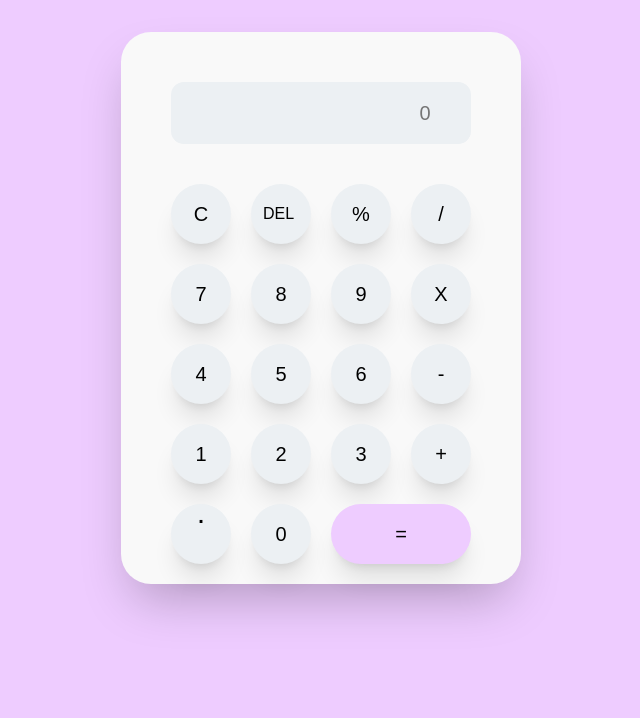
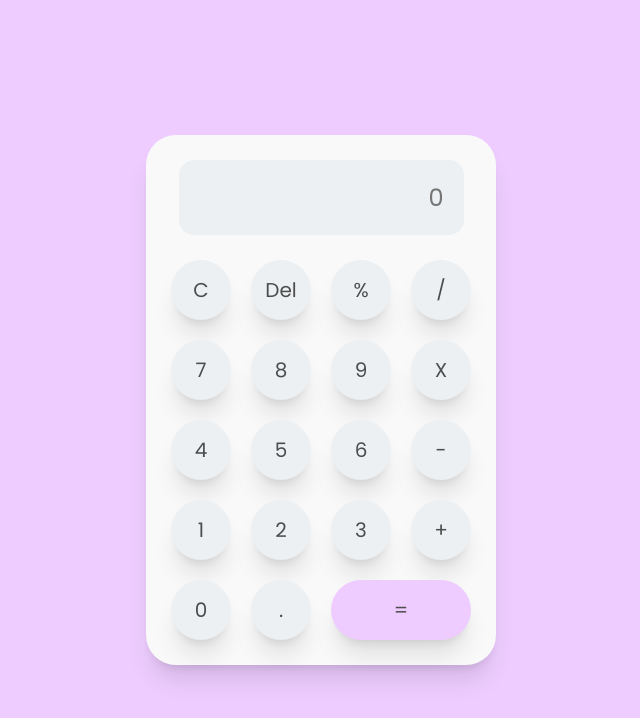
Before and after one commit to JustJosephCodes/calculator, a plain HTML site: page index.html in a window 1280 px wide. Shown: the whole page, without its empty margins (319-959 px from the left). Drawn offline with Linux system fonts and the light colour scheme.

Commit message:
completed project

```diff
--- a/app.js
+++ b/app.js
@@ -0,0 +1,23 @@
+const display = document.querySelector(".display");
+
+function appendToDisplay(input) {
+  display.value += input;
+}
+
+function clearDisplay(){
+  display.value = ""
+}
+
+function calculate (){
+  try{
+    display.value = eval(display.value)
+  } catch (error){
+    display.value = "Error"
+  }
+}
+
+function removeFromDisplay() {
+  let displayValue = display.value;
+  let slicedChar = displayValue.toString(2).slice(0, -1)
+  display.value = `${slicedChar}`
+}
--- a/index.html
+++ b/index.html
@@ -4,69 +4,38 @@
   <meta charset="UTF-8">
   <meta name="viewport" content="width=device-width, initial-scale=1.0">
   <title>Calculator</title>
-  <link rel="stylesheet" href="styles.css">
+  <link rel="stylesheet" href="./styles.css">
 </head>
 <body>
-  <div class="wrapper">
-    <div class="wrapper-2">
-      <div class="calculations-wrapper">
-        <input type="text" placeholder="0" class="calculations" readonly>
-      </div>
-      <div class="main" >
 
-        <button class=""><span> C</span></button>
 
-        <button  id="delete"><span id="delete-2">DEL</span></button>
-
-        <button><span>%</span></button>
-
-        <button> <span>/</span></button>
-
-        <button><span> 7</span></button>
-
-        <button><span>8</span></button>
-        <button>
-         <span> 9</span>
-        </button>
-        <button>
-          <span>X</span>
-        </button>
-        <button>
-          <span>4</span>
-        </button>
-        <button>
-          <span>5</span>
-        </button>
-        <button>
-         <span> 6</span>
-        </button>
-        <button>
-         <span> -</span>
-        </button>
-        <button>
-         <span>1</span>
-        </button>
-        <button>
-          <span> 2</span>
-        </button>
-        <button>
-          <span>3</span>
-        </button>
-        <button>
-         <span>+</span>
-        </button>
-        <button class="decimal">
-          <span>.</span>
-        </button>
-        <button>
-          <span>0</span>
-        </button>
-        <button class="equals-btn">
-          <span>=</span>
-        </button>
-      </div>
+  <div class="calculator">
+    <div class="display-wrapper">
+      <input type="text" class="display" readonly placeholder="0">
+    </div>
+    <div class="keys">
+      <button class="clear" onclick="clearDisplay()">C</button>
+      <button onclick="removeFromDisplay()">Del</button>
+      <button onclick="calculatePercentage()">%</button>
+      <button onclick="appendToDisplay(' / ')">/</button>
+      <button onclick="appendToDisplay('7')">7</button>
+      <button onclick="appendToDisplay('8')">8</button>
+      <button onclick="appendToDisplay('9')">9</button>
+      <button onclick="appendToDisplay(' x ')">X</button>
+      <button onclick="appendToDisplay('4')">4</button>
+      <button onclick="appendToDisplay('5')">5</button>
+      <button onclick="appendToDisplay('6')">6</button>
+      <button onclick="appendToDisplay(' - ')">-</button>
+      <button onclick="appendToDisplay('1')">1</button>
+      <button onclick="appendToDisplay('2')">2</button>
+      <button onclick="appendToDisplay('3')">3</button>
+      <button onclick="appendToDisplay(' + ')">+</button>
+      <button onclick="appendToDisplay('0')">0</button>
+      <button onclick="appendToDisplay('.')">.</button>
+      <button class="equal" onclick="calculate()">=</button>
     </div>
   </div>
-  <script src="app.js"></script>
+
+  <script src="./app.js"></script>
 </body>
 </html>
--- a/styles.css
+++ b/styles.css
@@ -1,122 +1,104 @@
-
-
 @import url('https://fonts.googleapis.com/css2?family=Poppins:ital,wght@0,100;0,200;0,300;0,400;0,500;0,600;0,700;0,800;0,900;1,100;1,200;1,300;1,400;1,500;1,600;1,700;1,800;1,900&display=swap');
 
-:root{
-    --primary-color:#eeccff;
-    --secondary-color:#f9f9f9;
-    --tertiary-color:#ecf0f3;
+:root {
+    --primary-color: #eeccff;
+    --secondary-color: #f9f9f9;
+    --tertiary-color: #ecf0f3;
+}
+
+*{
+    font: inherit;
 }
 
 body{
+    margin: 0;
+    padding: 0;
+    font-size: 1.25rem;
+    font-family: "Poppins", sans-serif;
     background-color: var(--primary-color);
-    font-family: "Poppins", sans-serif;
-    overflow: hidden;
+    display: flex;
+    justify-content: center;
+    align-items: center;
+    height: 100vh;
+    height: 100dvh;
 }
 
-.main{
-    display: grid;
-    height: 100%;
-    grid-template-columns: repeat(4, 60px);
-    grid-auto-rows: 60px;
-    gap: 20px;
+.calculator{
+    max-width: 350px;
+    border-radius: 30px;
+    background-color: var(--secondary-color);
+    box-shadow: 0 20px 25px -5px rgb(0 0 0 / 0.1), 0 8px 10px -6px rgb(0 0 0 / 0.1);
 }
 
-@media (max-width: 490px) {
-    body {
-        font-size: 0.6rem;
-    }
-
-    .main {
-        grid-template-columns: repeat(4, 40px);
-        grid-auto-rows: 40px;
-    }
-    .wrapper{
-        padding: 40px 25px 10px ;
-    }
+.display-wrapper {
+    display: flex;
+    justify-content: center;
+    padding-top: 25px;
 }
 
-.wrapper{
-display: flex;
-justify-content: center;
-align-items: center;
-display: grid;
+input{
+    width: 70%;
+    outline: none;
+    background-color: var(--tertiary-color);
+    border: 1px;
+    padding: 20px;
+    border-radius: 15px;
+    text-align: right;
+    color: hsl(0, 0%, 30%);
+    font-size: 1.5rem;
 }
 
-.wrapper-2{
-    background-color: var(--secondary-color);
-    padding: 50px 50px 20px;
-    margin-top: 3vh;
-    border-radius: 30px;
-    box-shadow: 0 25px 50px -12px rgb(0 0 0 / 0.25);
+input::placeholder{
+    text-align: right;
+}
+
+.keys{
+    display: grid;
+    grid-template-columns: repeat(4, 60px);
+    gap: 20px;
+    padding: 25px;
 }
 
 button{
+    min-height: 60px;
+    width: 60px;
     border-radius: 50%;
-    border:  none;
+    cursor: pointer;
+    border: none;
+    box-shadow: 0 20px 25px -5px rgb(0 0 0 / 0.1), 0 8px 10px -6px rgb(0 0 0 / 0.1);
     background-color: var(--tertiary-color);
-    cursor: pointer;
-    border-radius: 50px;
-    box-shadow: 0 20px 25px -5px rgb(0 0 0 / 0.1), 0 8px 10px -6px rgb(0 0 0 / 0.1);
-}
-
-input{
-    outline: none;
-
+    transition: background 10ms ease-in-out;
+    color: hsl(0, 0%, 30%);
 }
 
 button:hover{
     background-color: var(--primary-color);
 }
 
-.calculations{
-    width: 100%;
-    min-height: 60px;
-    border-radius: 13px;
-    border: var(--tertiary-color);
-    background-color: var(--tertiary-color);
-    font-size: 1.25rem;
+button:active{
+    background-color: hsl(280, 100%, 80%);
 }
 
-::placeholder{
-    text-align: right;
-    padding-right: 3vw;
-    font-size: 1.25 rem;
+/* .clear{
+    grid-column: span 2;
+    width: 100%;
+    background: var(--primary-color);
+    transition: 100ms ease-in-out;
+    border-radius: 30px;
+} */
+
+.equal{
+    grid-column: span 2;
+    width: 100%;
+    background: var(--primary-color);
+    transition: 100ms ease-in-out;
+    border-radius: 30px;
 }
 
-.calculations-wrapper{
-    display: flex;
-    justify-content: center;
-    padding-bottom: 5vh;
+.equal:hover{
+    background: hsl(351, 100%, 86%);
 }
 
-span{
-    font-size: 1.25rem;
+.equal:active{
+    background: hsl(351, 100%, 66%);
 }
-.equals-btn{
-    grid-column: span 2;
-    background: var(--primary-color);
-}
-.equals-btn:hover{
-    background: lightpink;
-}
-.equals-btn:active{
-    background: hsl(351, 100%, 70%);
-}
-
-.decimal{
-    display: flex;
-    justify-content: center;
-}
-
-.decimal span{
-    font-weight: bold;
-}
-
-#delete-2{
-    padding: 5px;
-    margin-left: -5px;
-    height: 100%;
-    font-size: 1rem;
-    text-align: center;
-}
```
Also changed, not shown: coin-game.html (deleted, +0 -73 lines).
